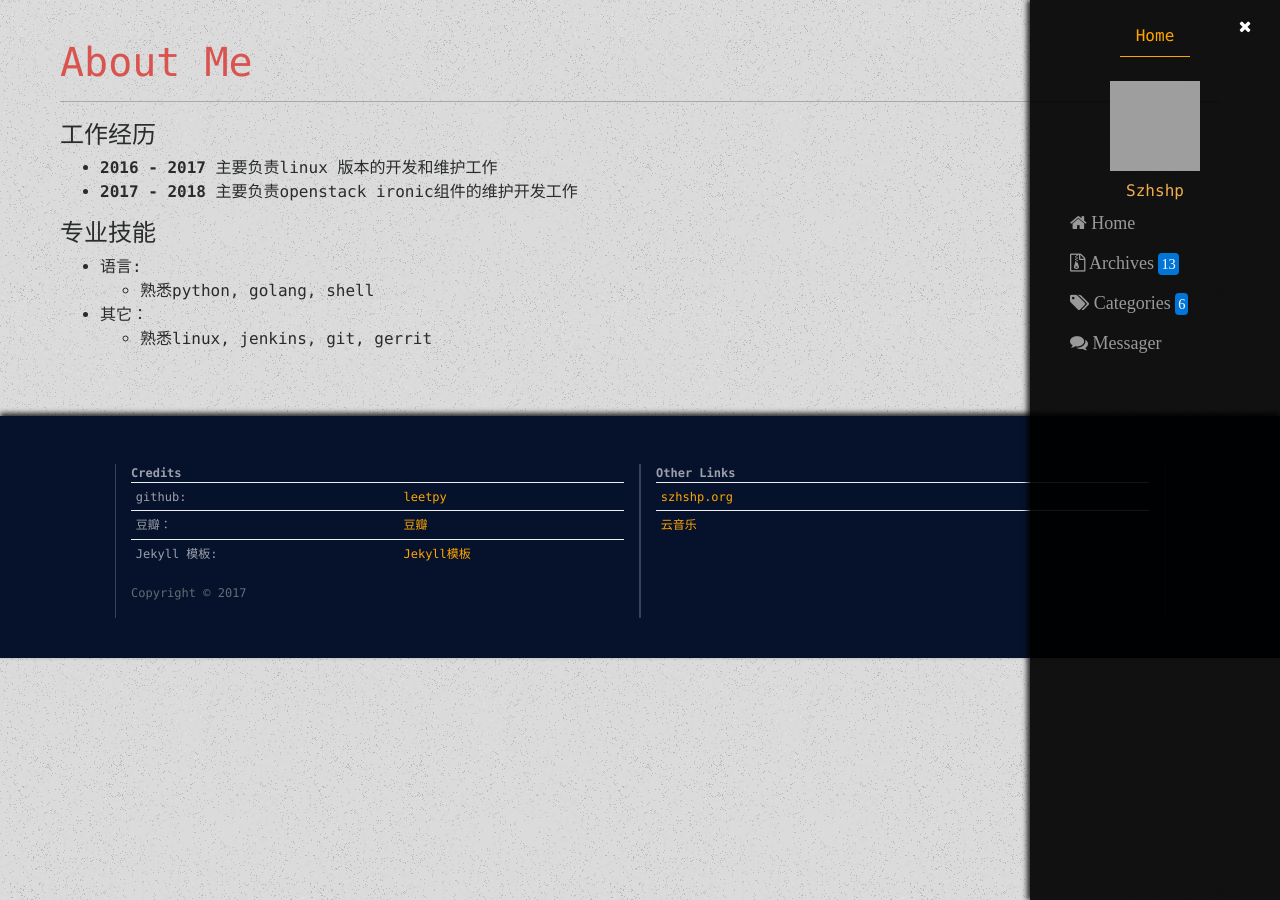
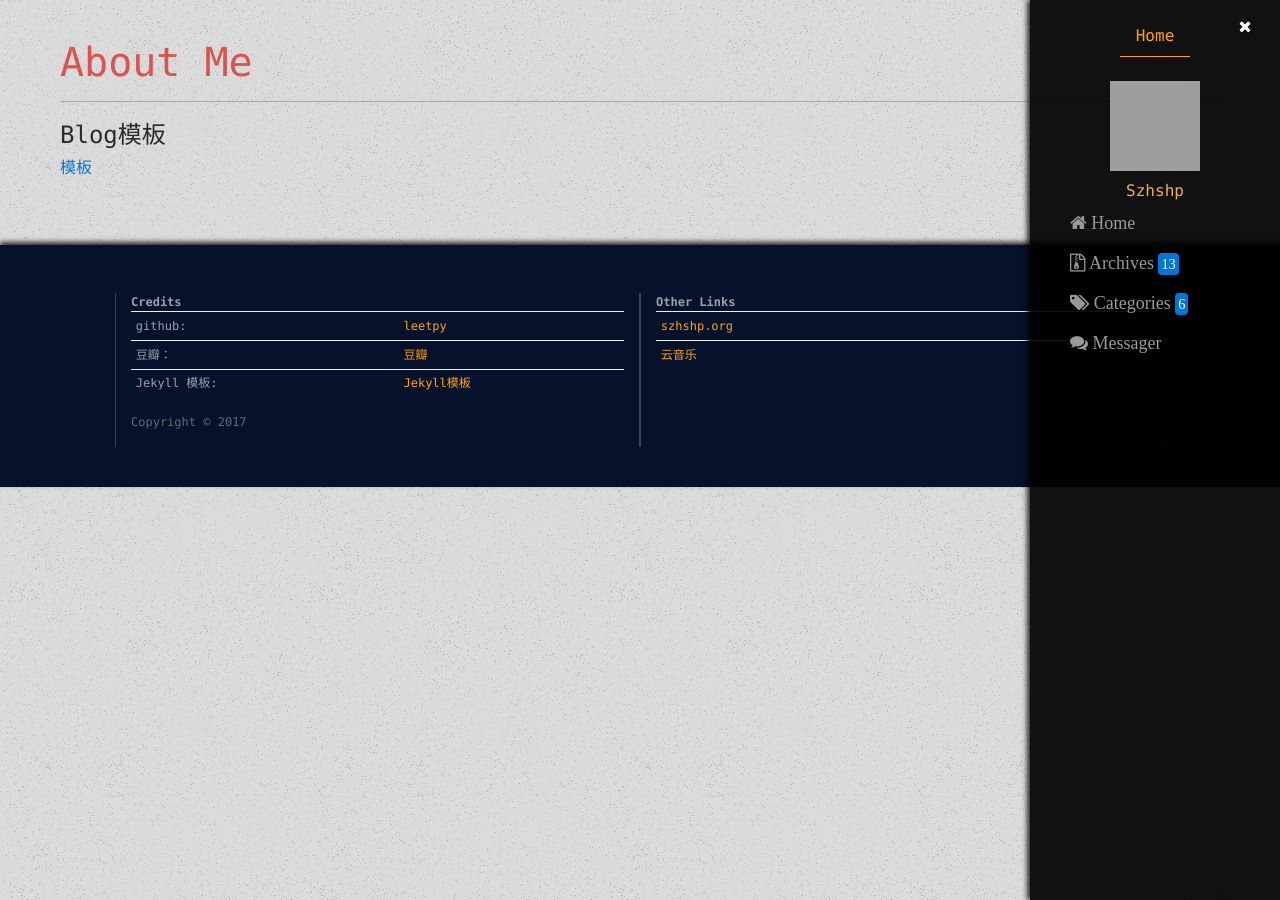
Before and after one commit to leetpy/leetpy.github.io.bak, a Jekyll site: the page built from about.html, in a window 1280 px wide. Built offline with Jekyll 4.4.1, drawn with Linux system fonts in a browser that asks for light colours; grey boxes are pictures that could not be loaded.

Commit message:
update about page

```diff
--- a/about.html
+++ b/about.html
@@ -4,13 +4,5 @@ title: About Me
 ---
 <!-- This page is not compatible with markdown -->
 
-#### 工作经历
-- **2016 - 2017** 主要负责linux 版本的开发和维护工作
-- **2017 - 2018** 主要负责openstack ironic组件的维护开发工作
-
-
-#### 专业技能
-- 语言:
-    - 熟悉python, golang, shell
-- 其它：
-    - 熟悉linux, jenkins, git, gerrit
+#### Blog模板
+[模板](https://github.com/szhielelp/JekyllTheme-ProjectGaia)
```
